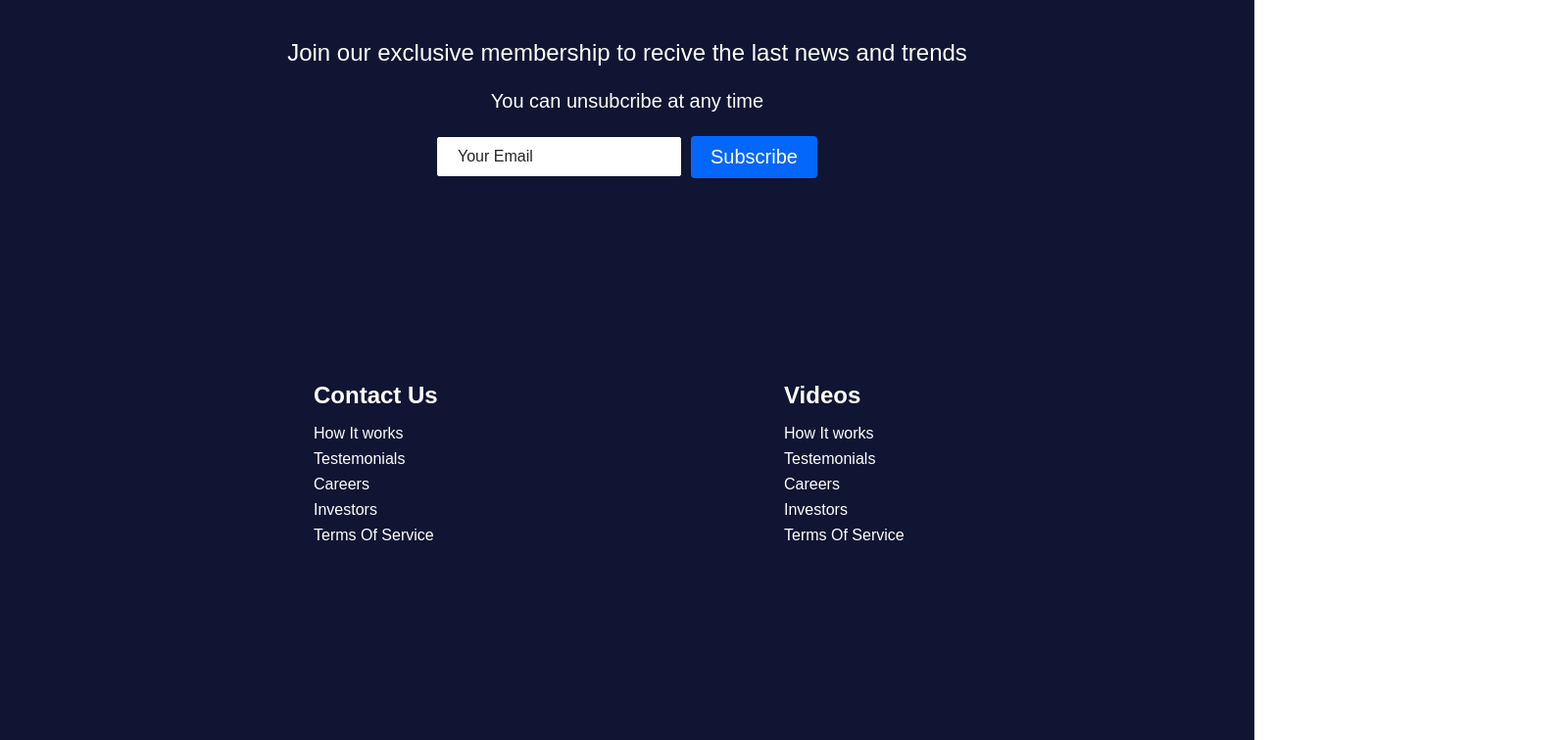
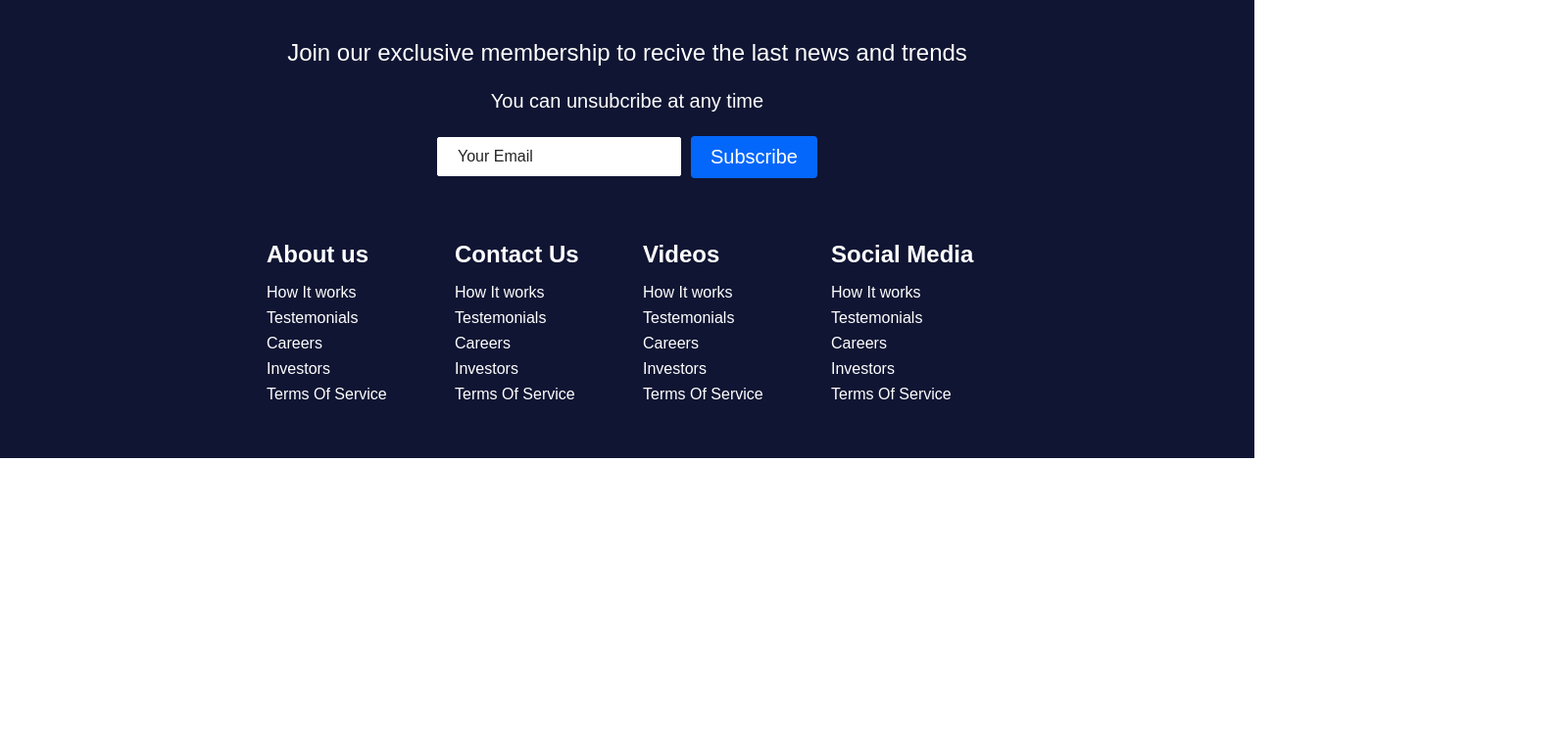
Before and after one commit to sashaPlavi/website-styled-components, a React (Create React App) app: page / in a window 1280 px wide. Shown: the part 3098-3854 px from the top of the page at 98% size, 1600 px wide, since content can reach past the window. After the commit the page ends 3566 px from the top, so only its background shows below. Built offline with nearby package versions, Linux system fonts and the light colour scheme.

Commit message:
woring footer; ;

```diff
--- a/src/components/footer/Footer.js
+++ b/src/components/footer/Footer.js
@@ -47,6 +47,8 @@ const Footer = () => {
               <FooterLink to="/">Investors</FooterLink>
               <FooterLink to="/">Terms Of Service</FooterLink>
             </FooterLinksItems>
+          </FooterLinksWrapper>
+          <FooterLinksWrapper>
             <FooterLinksItems>
               <FooterLinkTitle>Videos</FooterLinkTitle>
               <FooterLink to="/sign-up">How It works</FooterLink>
--- a/src/components/footer/Footer.style.js
+++ b/src/components/footer/Footer.style.js
@@ -77,8 +77,8 @@ export const FooterLinksItems = styled.div`
   display: flex;
   flex-direction: column;
   align-items: flex-start;
-  margin: 160px;
-  text-align: center;
+  margin: 16px;
+  text-align: left;
   width: 160px;
   box-sizing: border-box;
   color: #fff;
```
Also changed, not shown: 1 other file (tests, documents, lock files or other folders).
